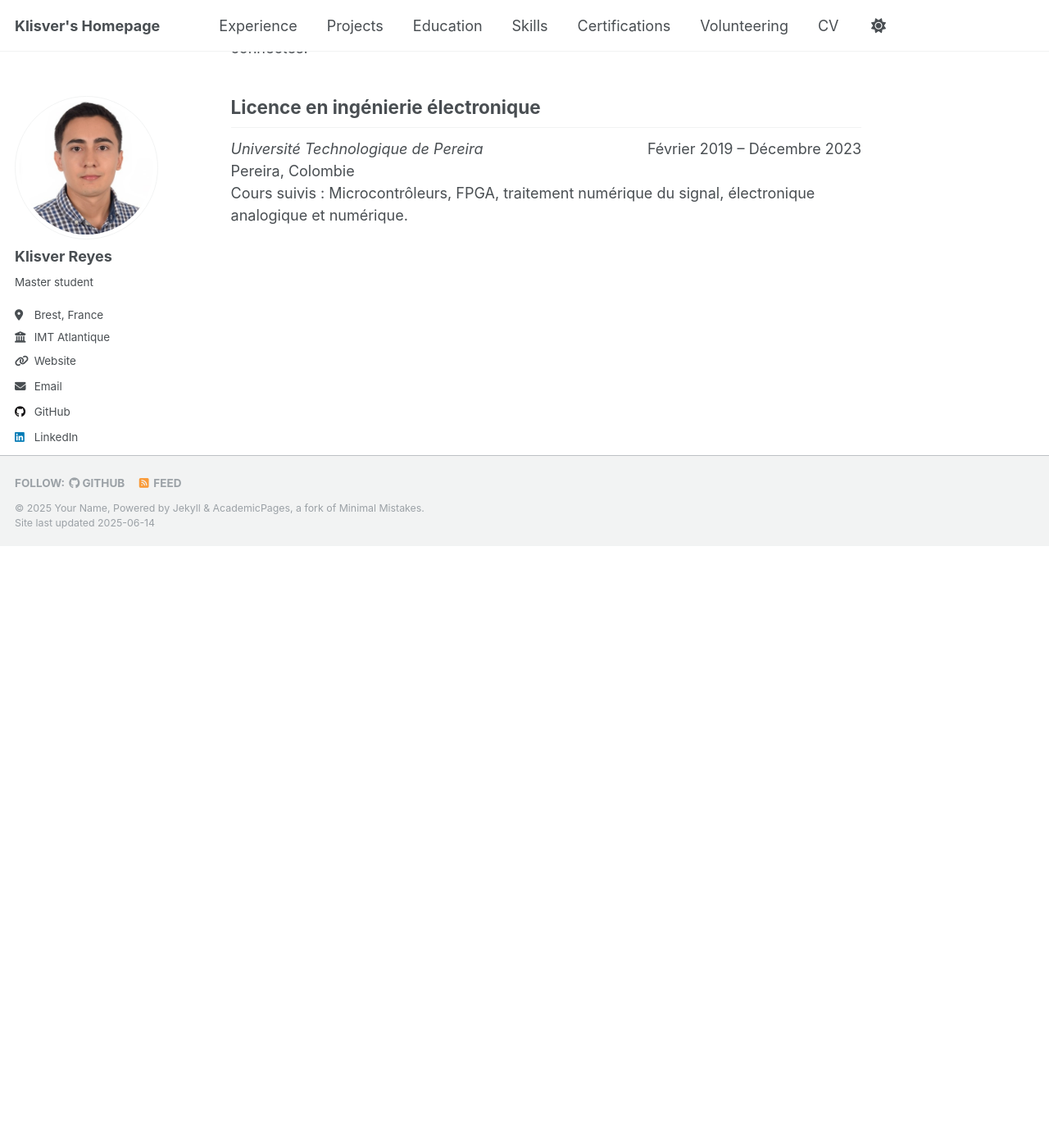
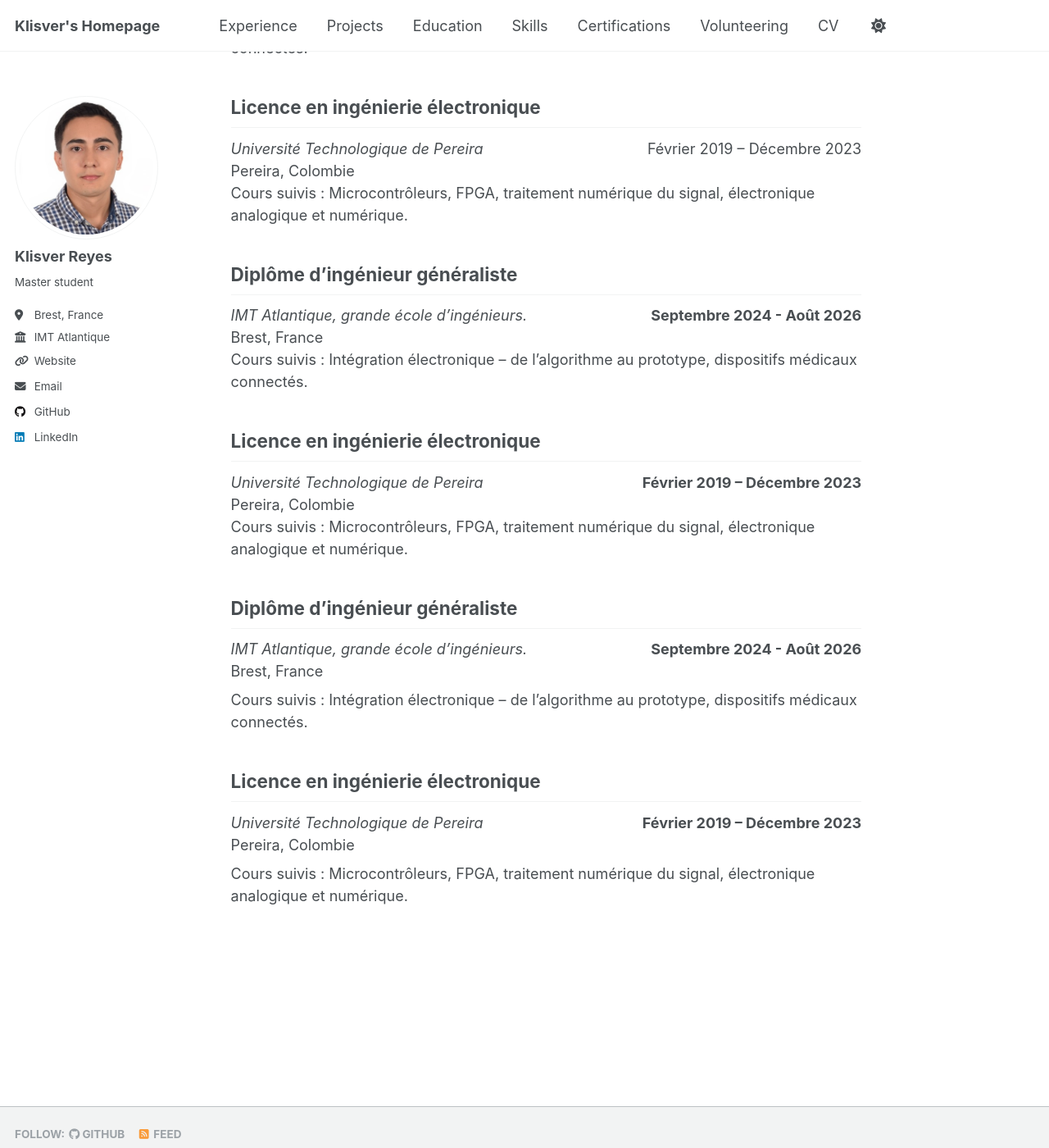
Before and after one commit to Klisver-Reyes/Klisver-Reyes.github.io, a Jekyll site: the page built from _education/education.md, in a window 1280 px wide and 1400 px high, scrolled down 734 px. Shown: the whole window at 82% size. Built offline with Jekyll 4.4.1, drawn with Linux system fonts in a browser that asks for light colours.

Commit message:
Update education.md

```diff
--- a/_education/education.md
+++ b/_education/education.md
@@ -41,3 +41,39 @@ permalink: /education/
   <div>Pereira, Colombie</div>
   <div>Cours suivis : Microcontrôleurs, FPGA, traitement numérique du signal, électronique analogique et numérique.</div>
 </div>
+
+<div>
+  <h2>Diplôme d’ingénieur généraliste</h2>
+  <div style="display: flex; justify-content: space-between;">
+    <div style="font-style: italic;">IMT Atlantique, grande école d’ingénieurs.</div>
+    <div style="font-weight: bold;">Septembre 2024 - Août 2026</div>
+  </div>
+  <div>Brest, France</div>
+  <div>Cours suivis : Intégration électronique – de l’algorithme au prototype, dispositifs médicaux connectés.</div>
+
+  <h2>Licence en ingénierie électronique</h2>
+  <div style="display: flex; justify-content: space-between;">
+    <div style="font-style: italic;">Université Technologique de Pereira</div>
+    <div style="font-weight: bold;">Février 2019 – Décembre 2023</div>
+  </div>
+  <div>Pereira, Colombie</div>
+  <div>Cours suivis : Microcontrôleurs, FPGA, traitement numérique du signal, électronique analogique et numérique.</div>
+</div>
+
+<div>
+  <h2>Diplôme d’ingénieur généraliste</h2>
+  <div style="display: flex; justify-content: space-between;">
+    <div style="font-style: italic;">IMT Atlantique, grande école d’ingénieurs.</div>
+    <div style="font-weight: bold;">Septembre 2024 - Août 2026</div>
+  </div>
+  <div>Brest, France</div>
+  <div style="margin-top: 8px;">Cours suivis : Intégration électronique – de l’algorithme au prototype, dispositifs médicaux connectés.</div>
+
+  <h2>Licence en ingénierie électronique</h2>
+  <div style="display: flex; justify-content: space-between;">
+    <div style="font-style: italic;">Université Technologique de Pereira</div>
+    <div style="font-weight: bold;">Février 2019 – Décembre 2023</div>
+  </div>
+  <div>Pereira, Colombie</div>
+  <div style="margin-top: 8px;">Cours suivis : Microcontrôleurs, FPGA, traitement numérique du signal, électronique analogique et numérique.</div>
+</div>
```
